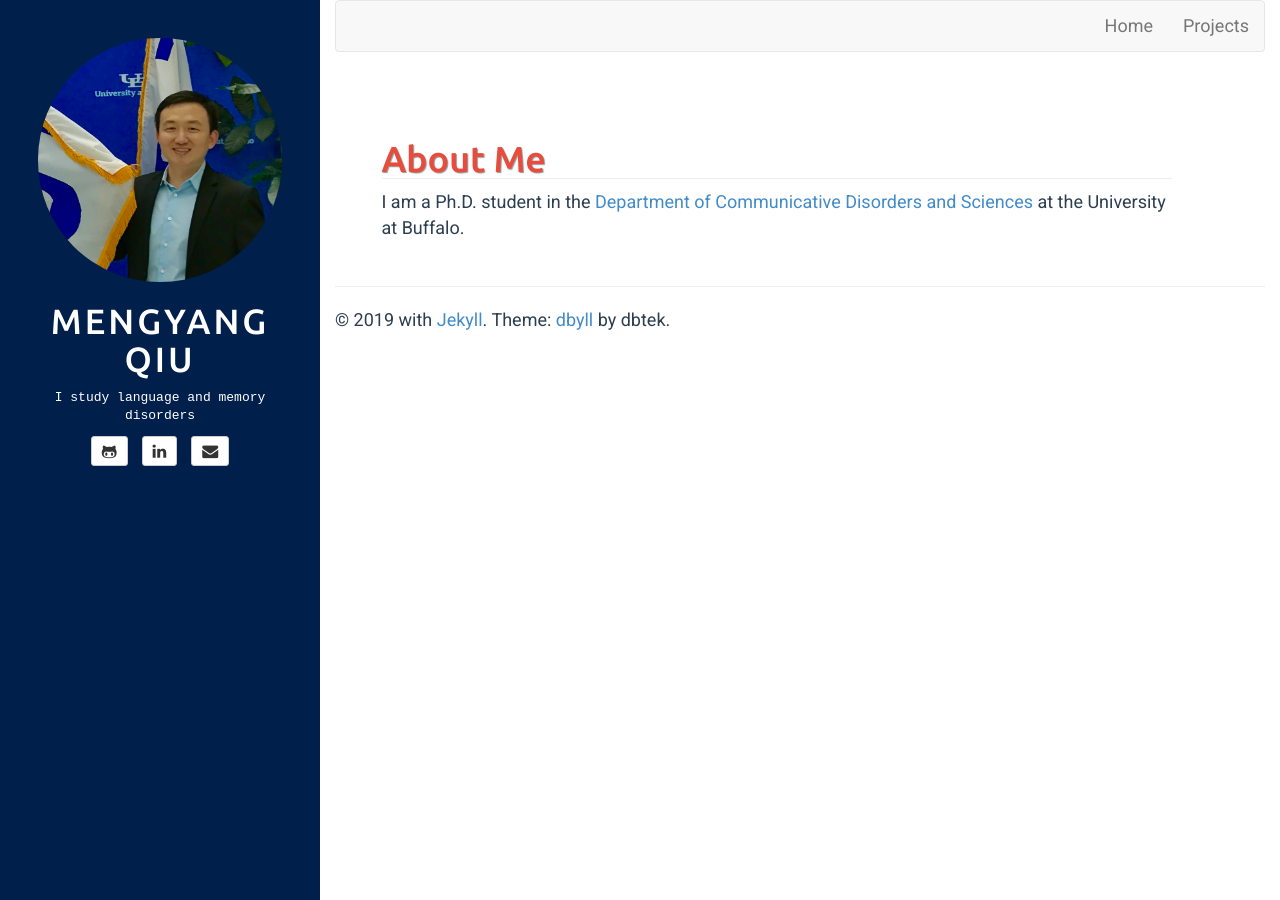
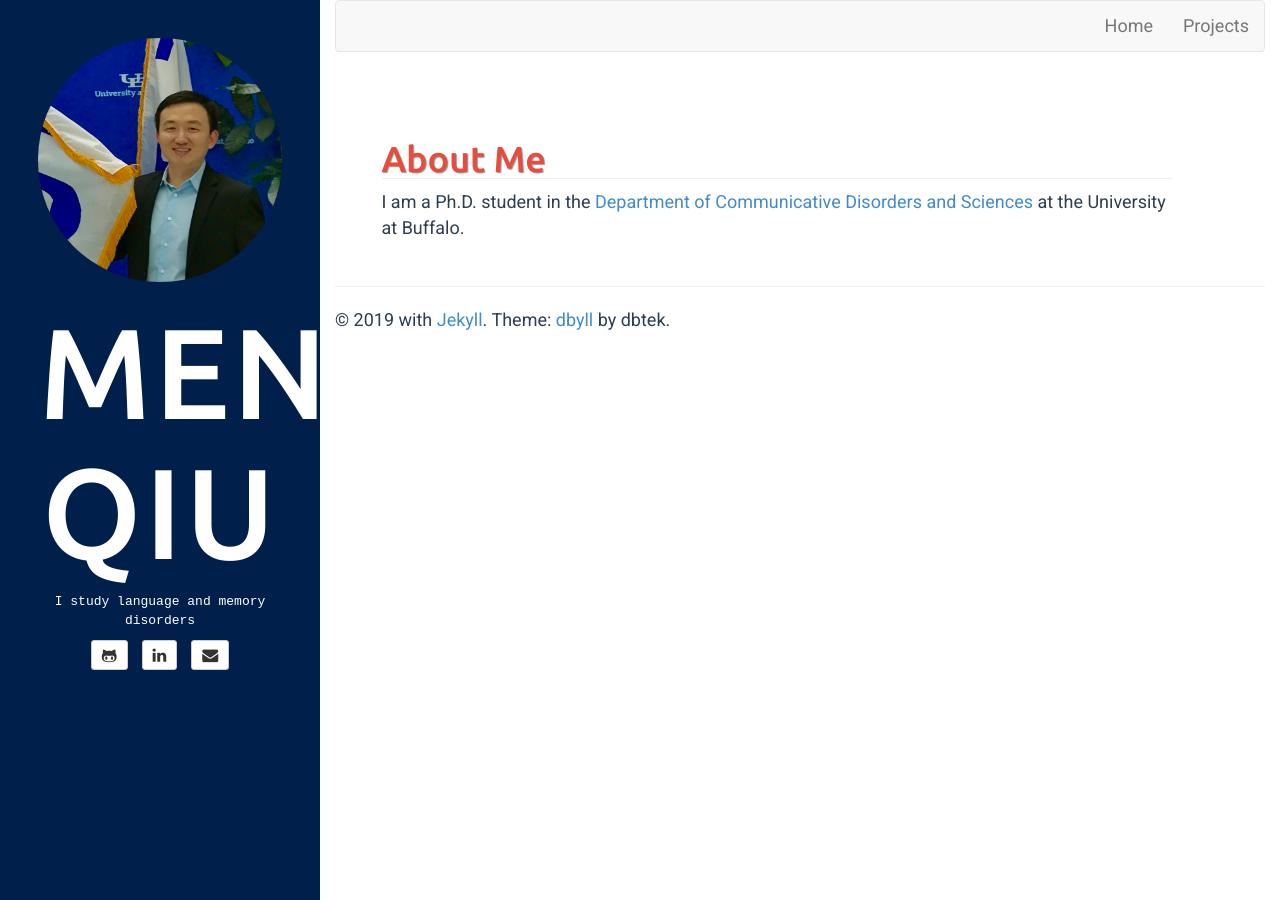
Before and after one commit to mengyangq/mengyangq.github.io, a Jekyll site: the page built from index.html, in a window 1280 px wide. Built offline with Jekyll 4.4.1, drawn with Linux system fonts in a browser that asks for light colours.

Commit message:
Update style.css

```diff
--- a/assets/css/style.css
+++ b/assets/css/style.css
@@ -25,7 +25,7 @@ body{
 }
 .sidebar-header .title{
 	letter-spacing: 3px;
-	font-size: 35px;
+	font-size: 10vw;
 	text-transform: uppercase;
 }
 
```
